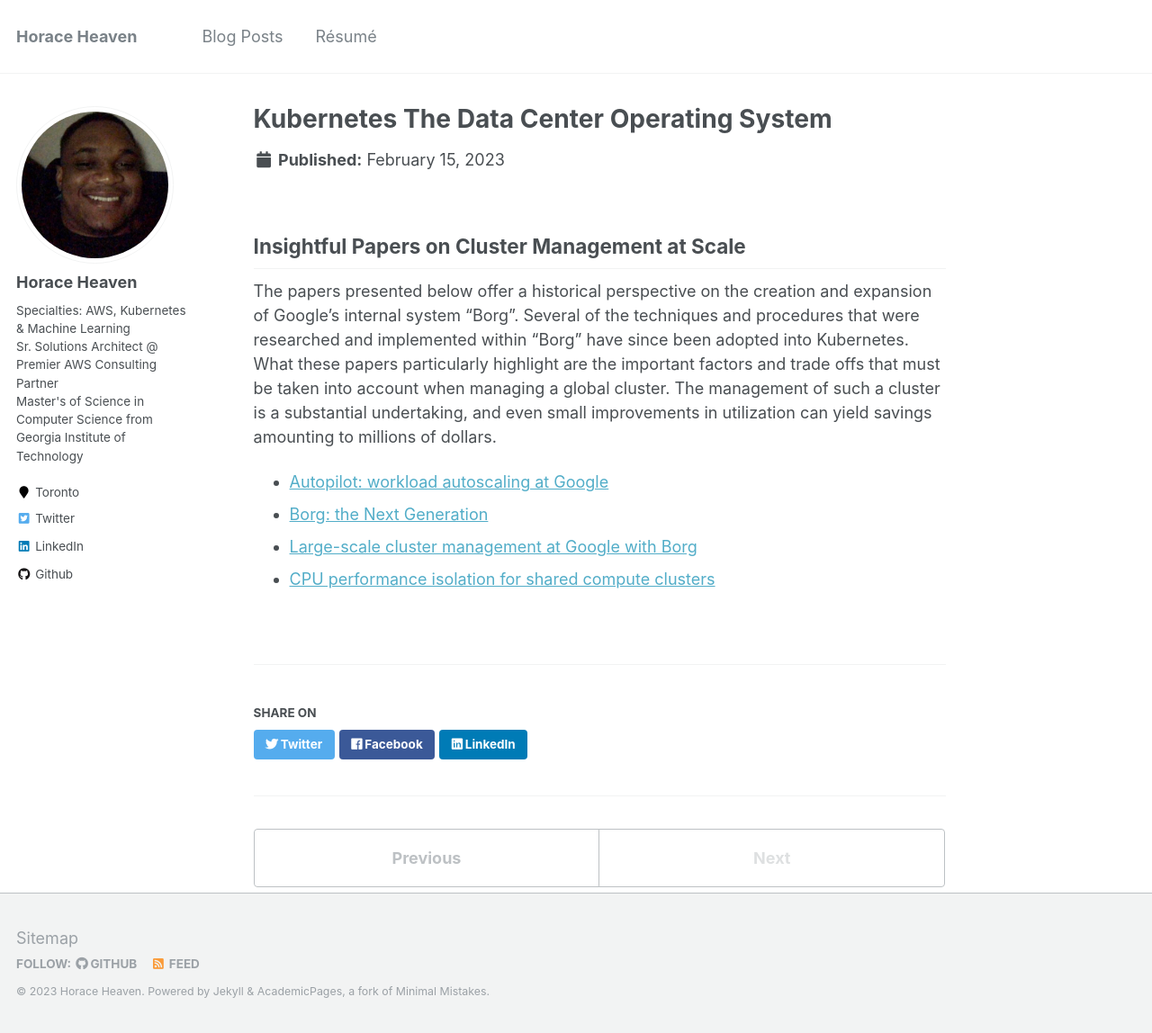
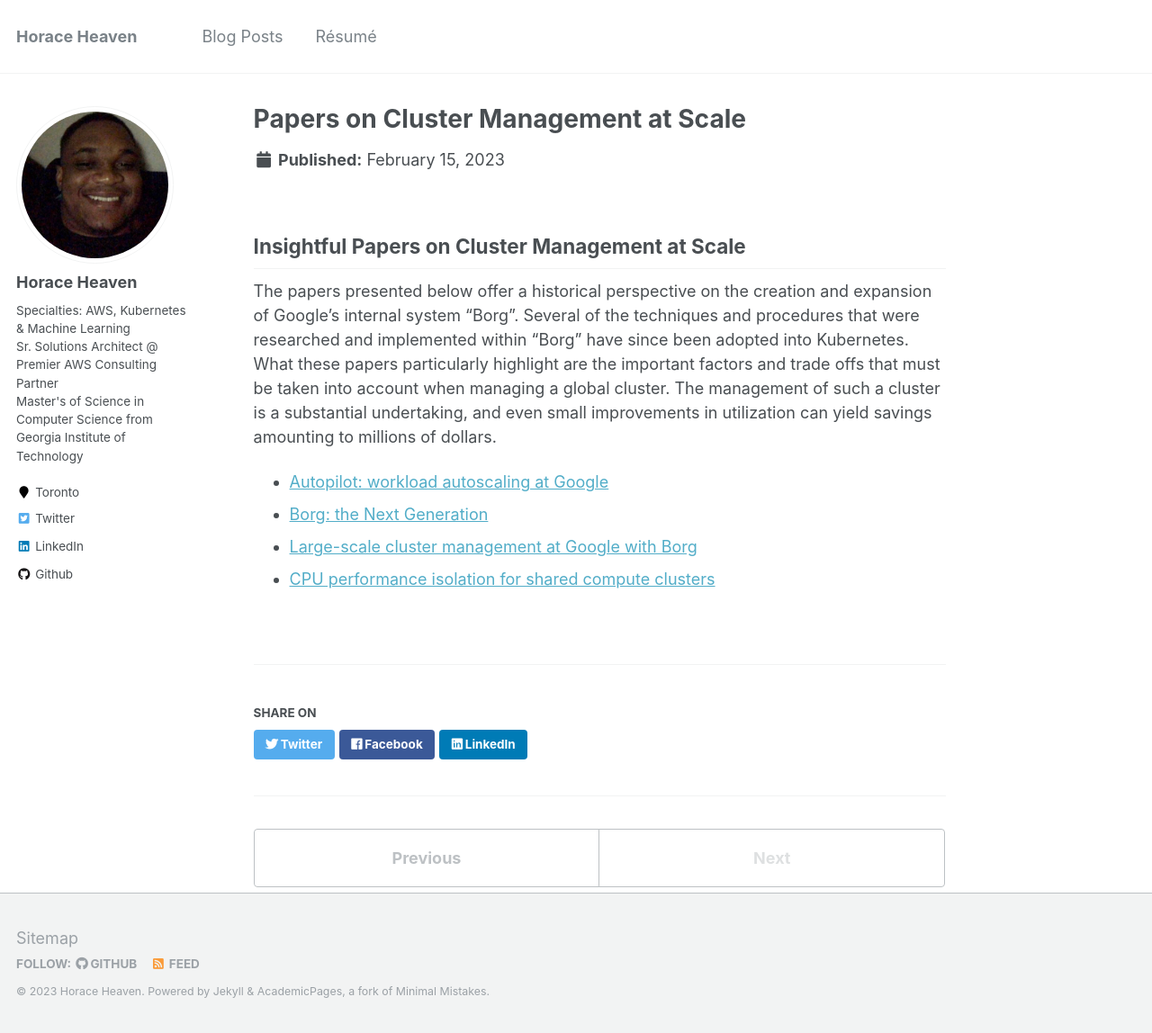
Before and after one commit to horaceheaven/horaceheaven.github.io, a Jekyll site: the page built from _publications/cluster-management-papers.md, in a window 1280 px wide and 1148 px high. Shown: the whole window at 90% size. Built offline with Jekyll 4.4.1, drawn with Linux system fonts in a browser that asks for light colours.

Commit message:
Update doc

```diff
--- a/_publications/cluster-management-papers.md
+++ b/_publications/cluster-management-papers.md
@@ -1,5 +1,5 @@
 ---
-title: "Kubernetes The Data Center Operating System"
+title: "Papers on Cluster Management at Scale"
 collection: publications
 type: "Publications"
 date: 2023-02-15
```
